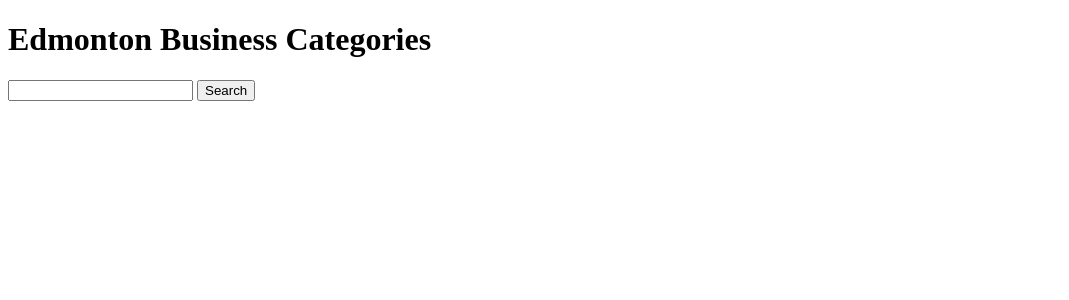
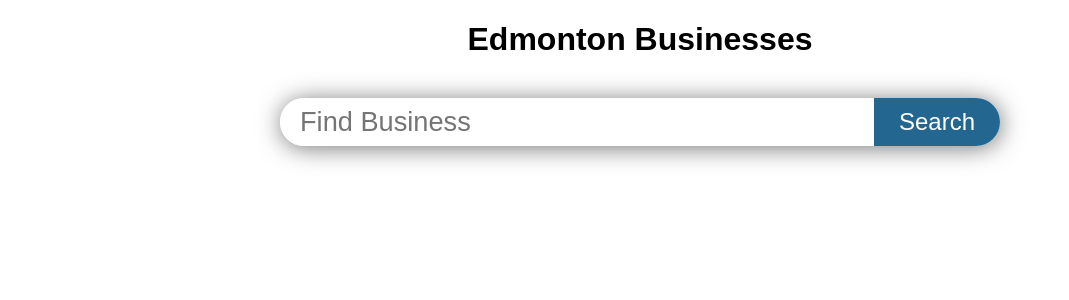
Before and after one commit to linhub15/yeg-businesses, a Jekyll site: the page built from index.html, in a window 1280 px wide. Shown: the top 300 px of the page, without its empty margins (0-1069 px from the left). Built offline with Jekyll 4.4.1, drawn with Linux system fonts in a browser that asks for light colours.

Commit message:
some styling

```diff
--- a/_layouts/default.html
+++ b/_layouts/default.html
@@ -10,7 +10,7 @@
 </head>
 
 <body>
-    <h1>{{ page.title }}</h1>
+    <h1 class="page-title">{{ page.title }}</h1>
     <div id="{{ page.controller }}">
         {{ content }}
     </div>
--- a/_sass/main.scss
+++ b/_sass/main.scss
@@ -1,3 +1,12 @@
+$primary-color: #236790;
+
+body {
+    font-family: sans-serif;
+}
+.page-title {
+    text-align: center;
+}
+
 .card-deck {
     max-width: 45rem;
     margin: 0 auto;
@@ -13,8 +22,60 @@
     width: 15rem;
 }
 
+.list {
+    width: 100%;
+    max-width: 45rem;
+    margin: 0 auto;
+}
 .list-item {
     display: block;
-    width: 400px;
-    margin: 0 auto;
+    height: 2em;
+    line-height: 2em;
+    width: 100%;
+    padding: 10px;
+    box-shadow: 0 0 0 1px rgba(100, 100, 100, 0.3);
+    &:hover {
+        box-shadow: 1px 1px 5px 2px rgba(100, 100, 100, 0.7);
+        border: none;
+    }
 }
+
+.search-box {
+    $b-radius: 25px;
+    width: 100%;
+    max-width: 45rem;
+    margin: 40px auto;
+    box-shadow: 1px 2px 25px 0 #777;
+    border-radius: $b-radius;
+    display: flex;
+    flex: 1;
+
+    input[type="search"] {
+        width: 100%;
+        font-size: 1.7em;
+        border: none;
+        padding: 0 20px;
+        border-top-left-radius: $b-radius;
+        border-bottom-left-radius: $b-radius;
+        &:focus{
+            outline: none;
+        }
+    }
+    input[type="button"] {
+        width: 150px;
+        padding: 10px;
+        border: none;
+        outline: none;
+        color: white;
+        background-color: $primary-color;
+        border-top-right-radius: $b-radius;
+        border-bottom-right-radius: $b-radius;
+        font-size: 1.5em;
+        &:hover {
+            background-color: lighten($primary-color, 10%)
+        }
+        &:active {
+            background-color: darken($primary-color, 10%);
+        }
+    }
+}
--- a/index.html
+++ b/index.html
@@ -1,11 +1,9 @@
 ---
-title: Edmonton Business Categories
+title: Edmonton Businesses
 controller: index
 ---
 
-<div>
-    <div>
-        <input id="businessQueryString" type="search">
-        <input id="businessSearch" type="button" value="Search">
-    </div>
+<div class="search-box">
+    <input id="businessQueryString" type="search" placeholder="Find Business">
+    <input id="businessSearch" type="button" value="Search">
 </div>
```
